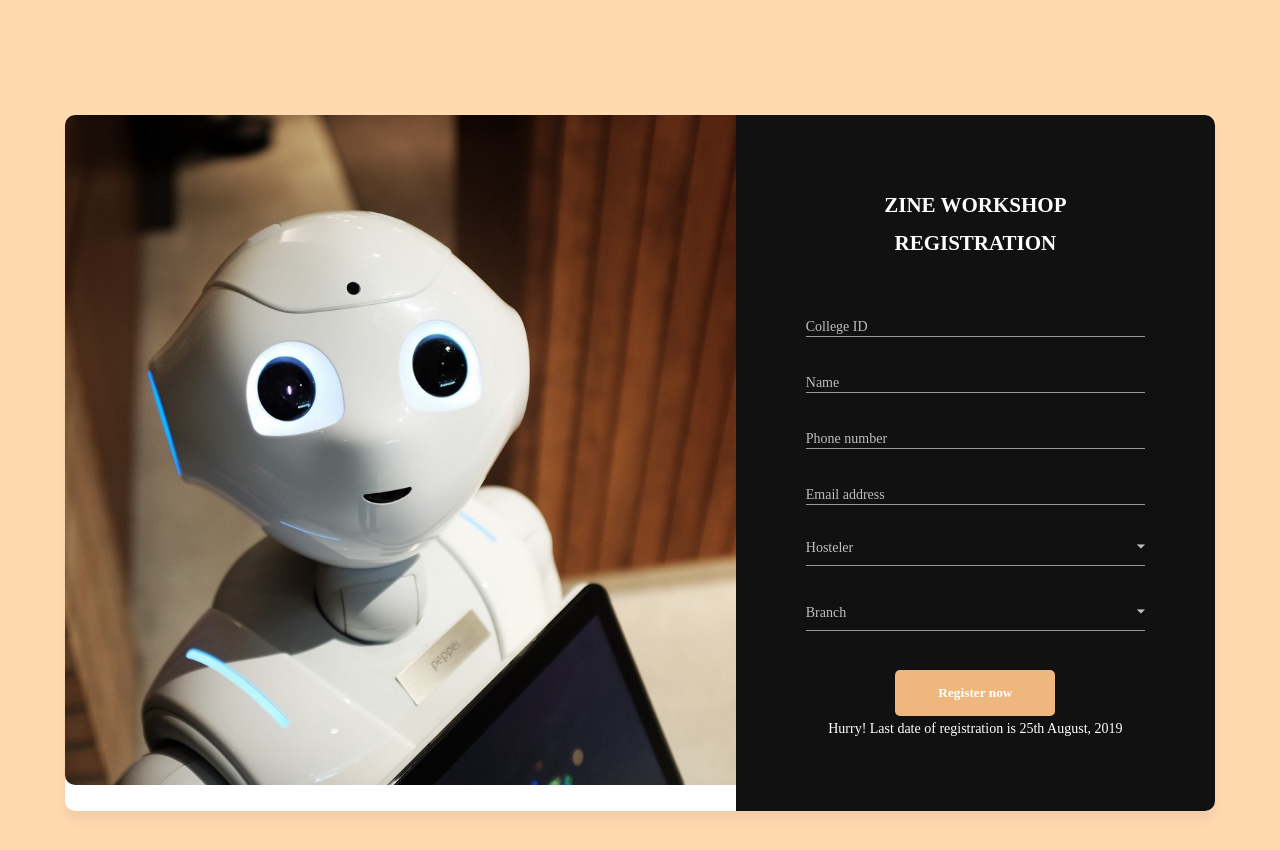
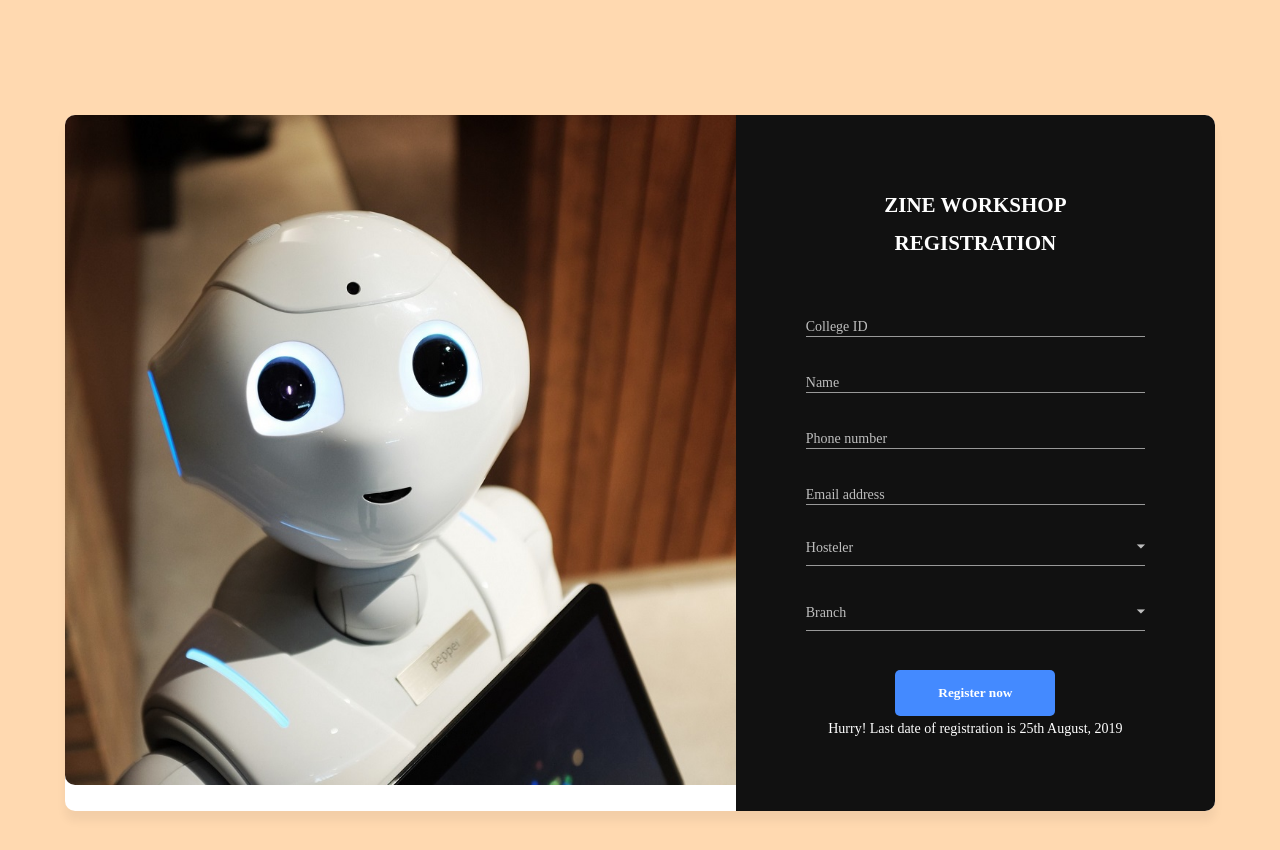
Before and after one commit to RashakDude/Register, a plain HTML site: page index.html in a window 1280 px wide. Drawn offline with nearby package versions, Linux system fonts and the light colour scheme; files that its build step writes are made by us from their sources; a web font is replaced by a local one.

Commit message:
Update variables.scss

```diff
--- a/scss/common/variables.scss
+++ b/scss/common/variables.scss
@@ -1,4 +1,4 @@
 $black-color : #222;
-$yellow-color : #edb77d;
+$yellow-color : #448AFF;
 $grey-light: #bebebe;
 $body-bg: #ffd9b0;
```
